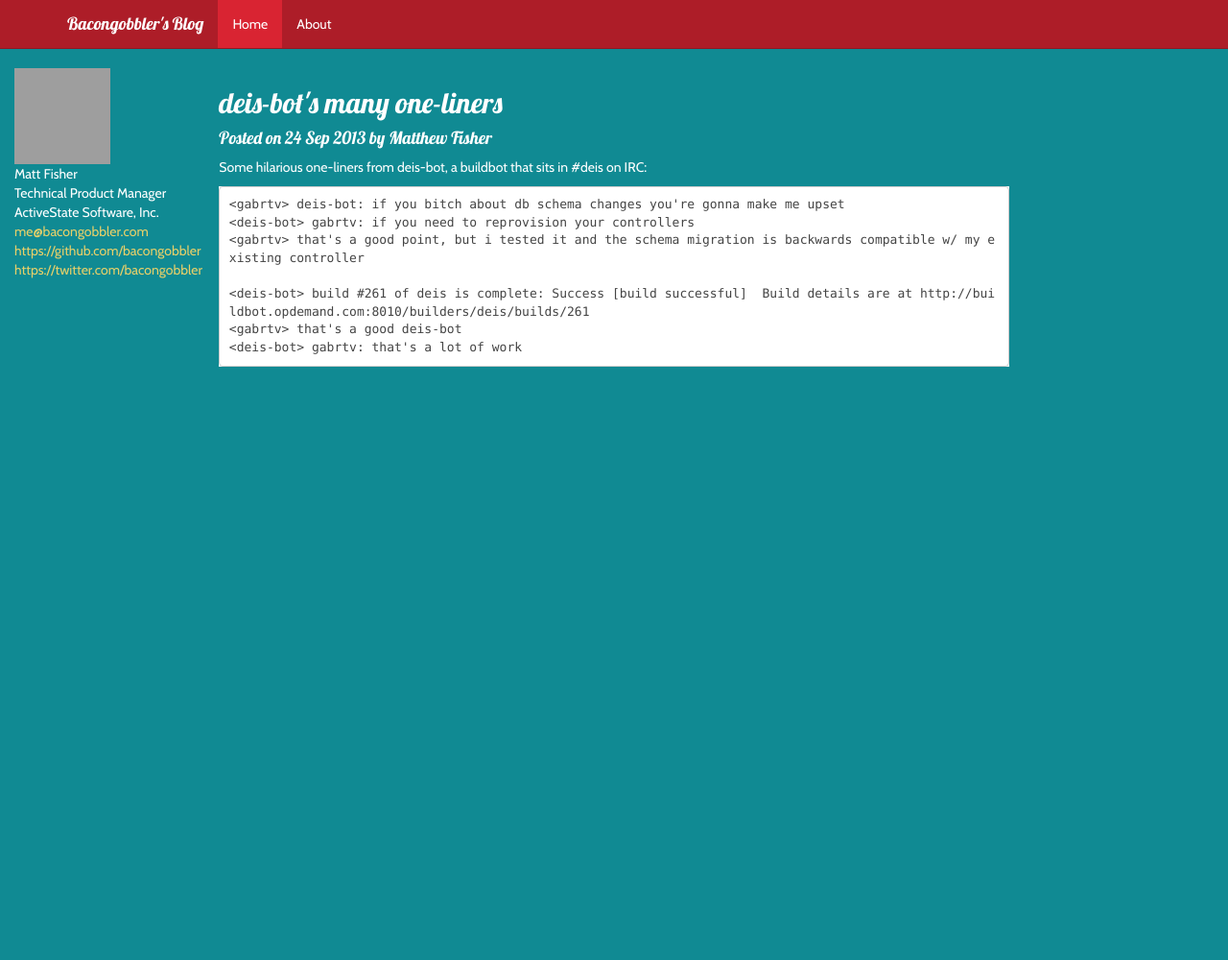
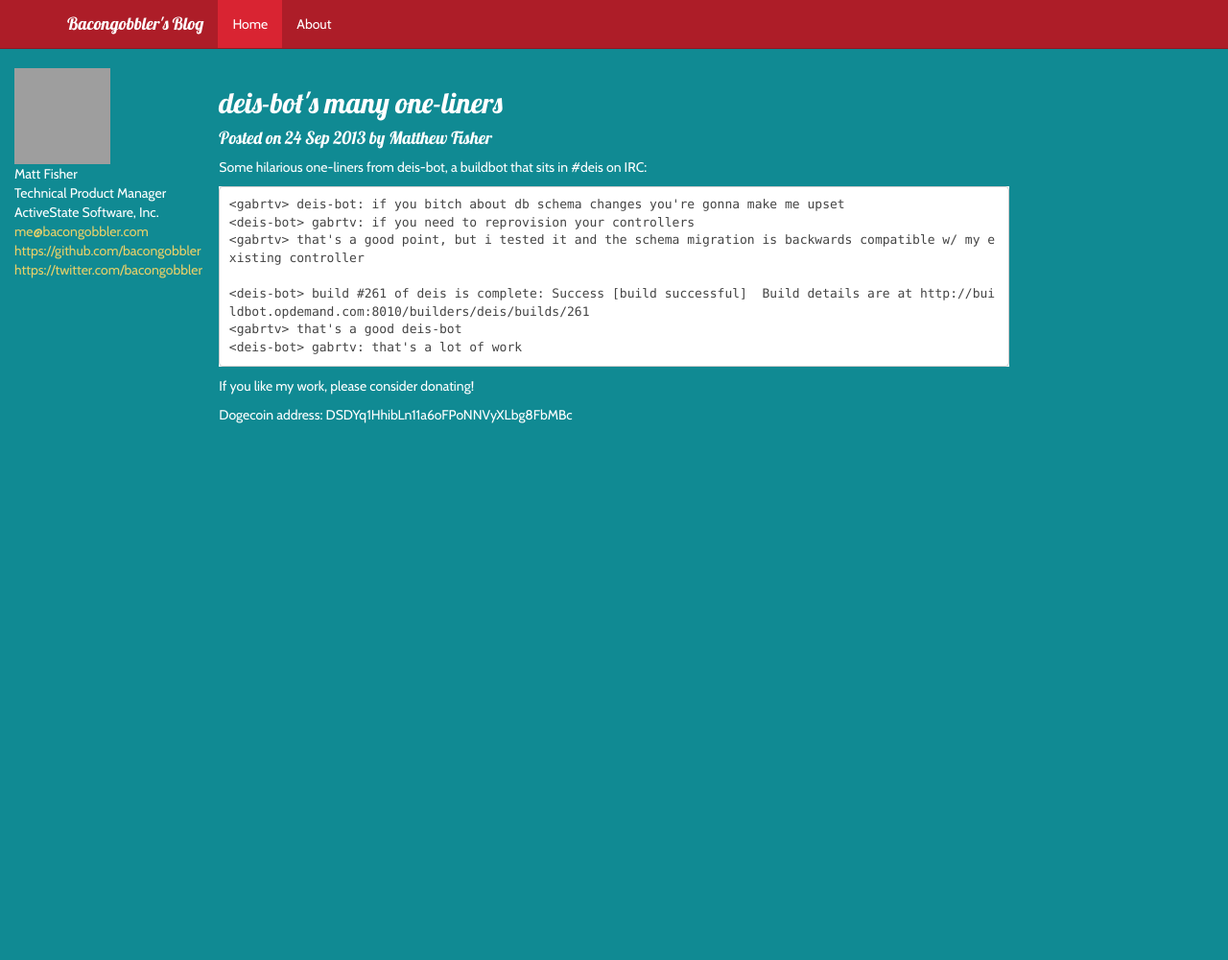
Before and after one commit to bacongobbler/bacongobbler.github.io, a Jekyll site: the page built from _posts/2013-09-24-hilarity-from-deis-bot.md, in a window 1280 px wide. Shown: the whole page at 96% size. Built offline with Jekyll 4.4.1, drawn with Linux system fonts in a browser that asks for light colours; a script that is not in the unit is left out; grey boxes are pictures that could not be loaded.

Commit message:
added dogecoin address

```diff
--- a/_layouts/post.html
+++ b/_layouts/post.html
@@ -4,7 +4,8 @@ layout: default
 <h2>{{ page.title }}</h2>
 <h4>Posted on {{ page.date | date_to_string }} by {{ page.author }}</h4>
 {{ content }}
-
+<p>If you like my work, please consider donating!</p>
+<p>Dogecoin address: DSDYq1HhibLn11a6oFPoNNVyXLbg8FbMBc</p>
 {% if page.comments %}
   <div id="disqus_thread"></div>
   <script type="text/javascript">
```
